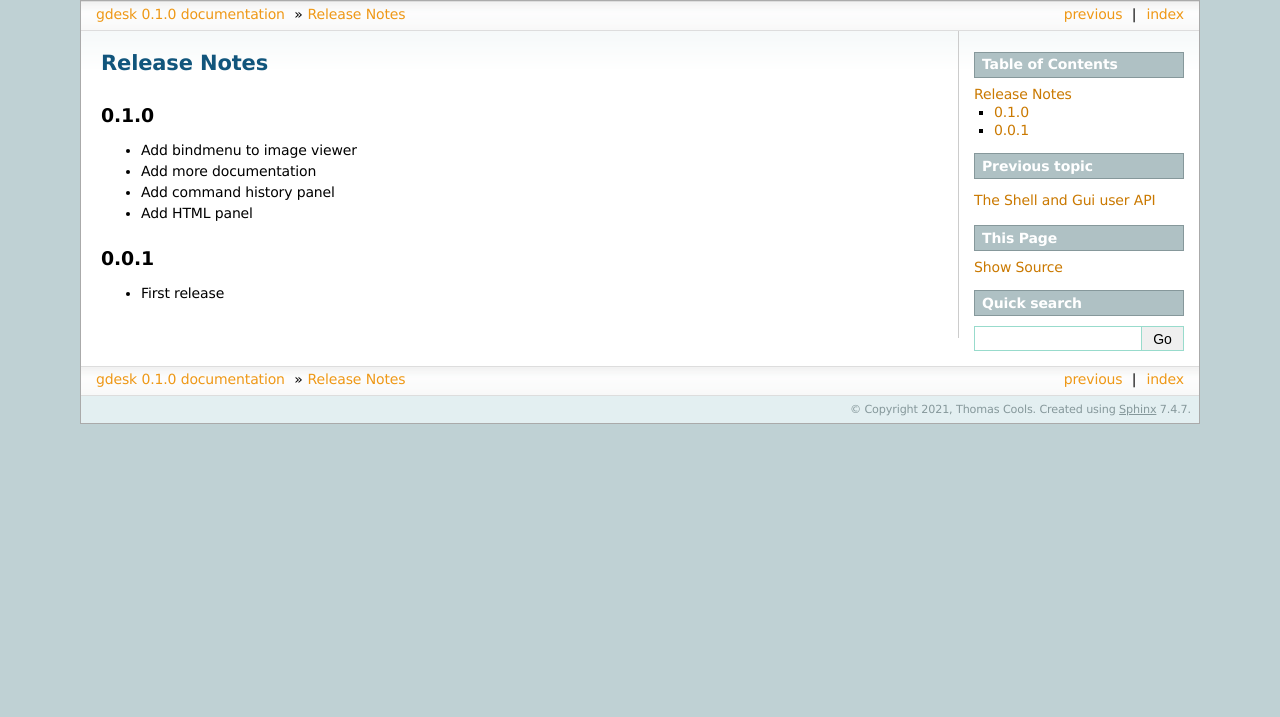
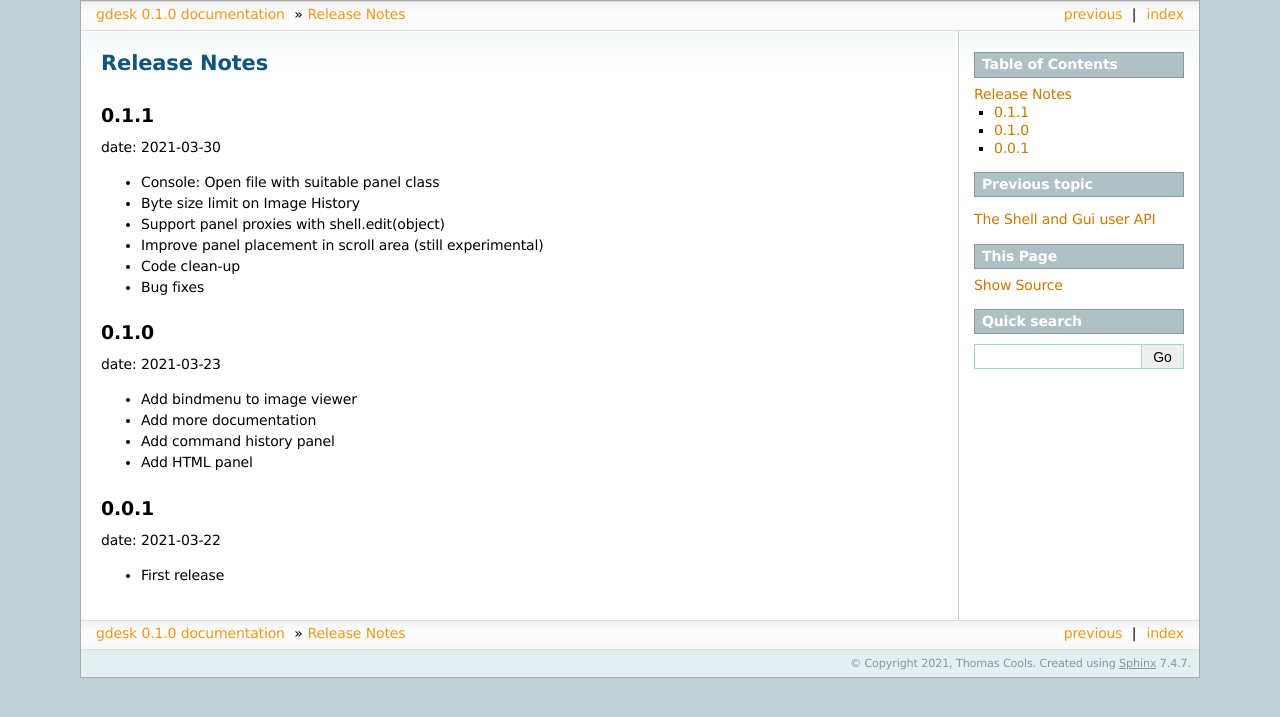
Before and after one commit to thocoo/gamma-desk, a Sphinx documentation site: the page built from doc/sphinx/source/release_notes.rst, in a window 1280 px wide. Shown: the top 717 px of the page. Built offline with Sphinx 7.4.7, drawn with Linux system fonts in a browser that asks for light colours; pages that are not in the unit, such as notebooks, are missing from menus.

Commit message:
Add release notes

```diff
--- a/doc/sphinx/source/release_notes.rst
+++ b/doc/sphinx/source/release_notes.rst
@@ -1,8 +1,22 @@
 Release Notes
 =============
 
+0.1.1
+-----
+
+date: 2021-03-30
+
+- Console: Open file with suitable panel class
+- Byte size limit on Image History
+- Support panel proxies with shell.edit(object)
+- Improve panel placement in scroll area (still experimental)
+- Code clean-up
+- Bug fixes
+
 0.1.0
 -----
+
+date: 2021-03-23
 
 - Add bindmenu to image viewer
 - Add more documentation
@@ -14,4 +28,6 @@ Release Notes
 0.0.1
 -----
 
+date: 2021-03-22
+
 - First release
```
